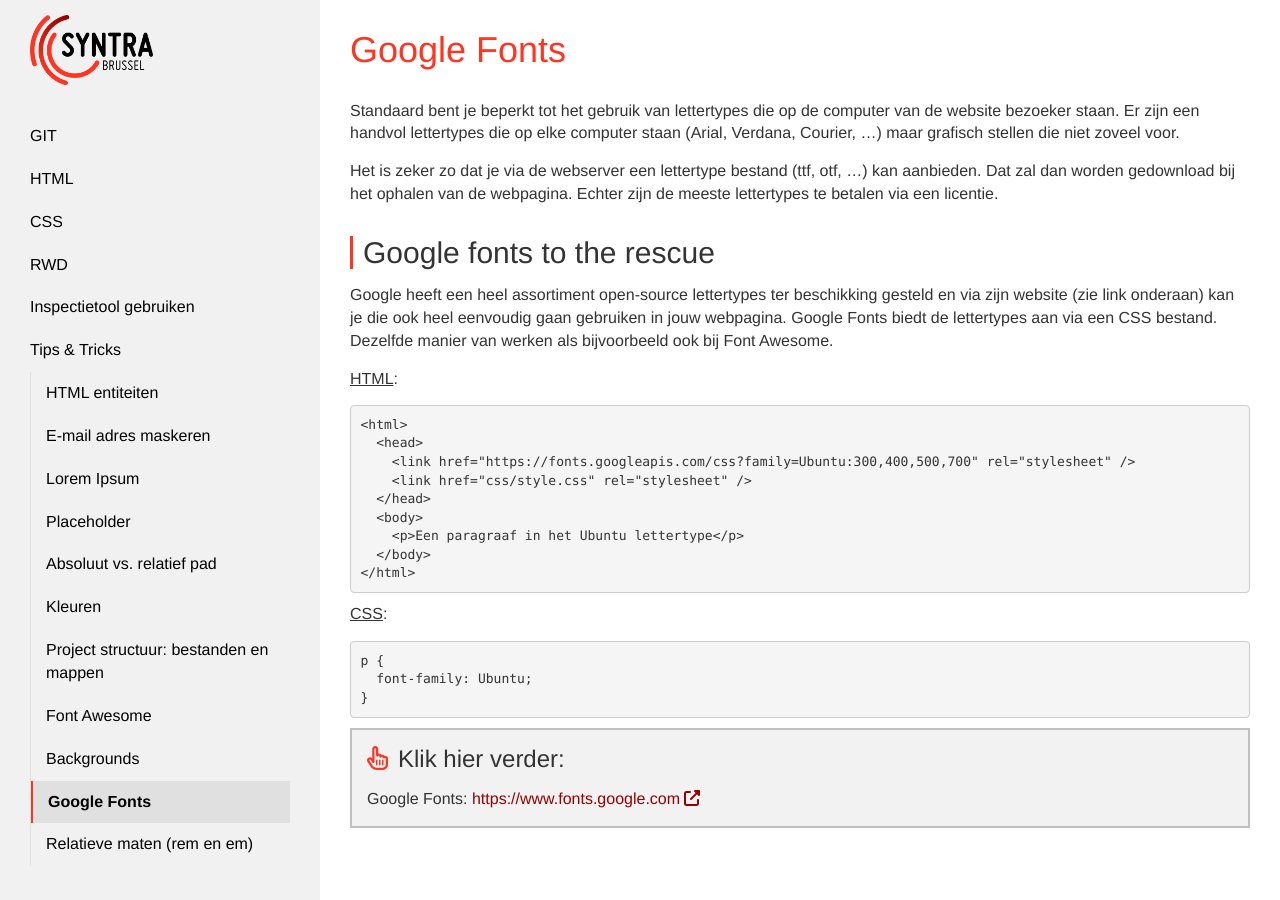
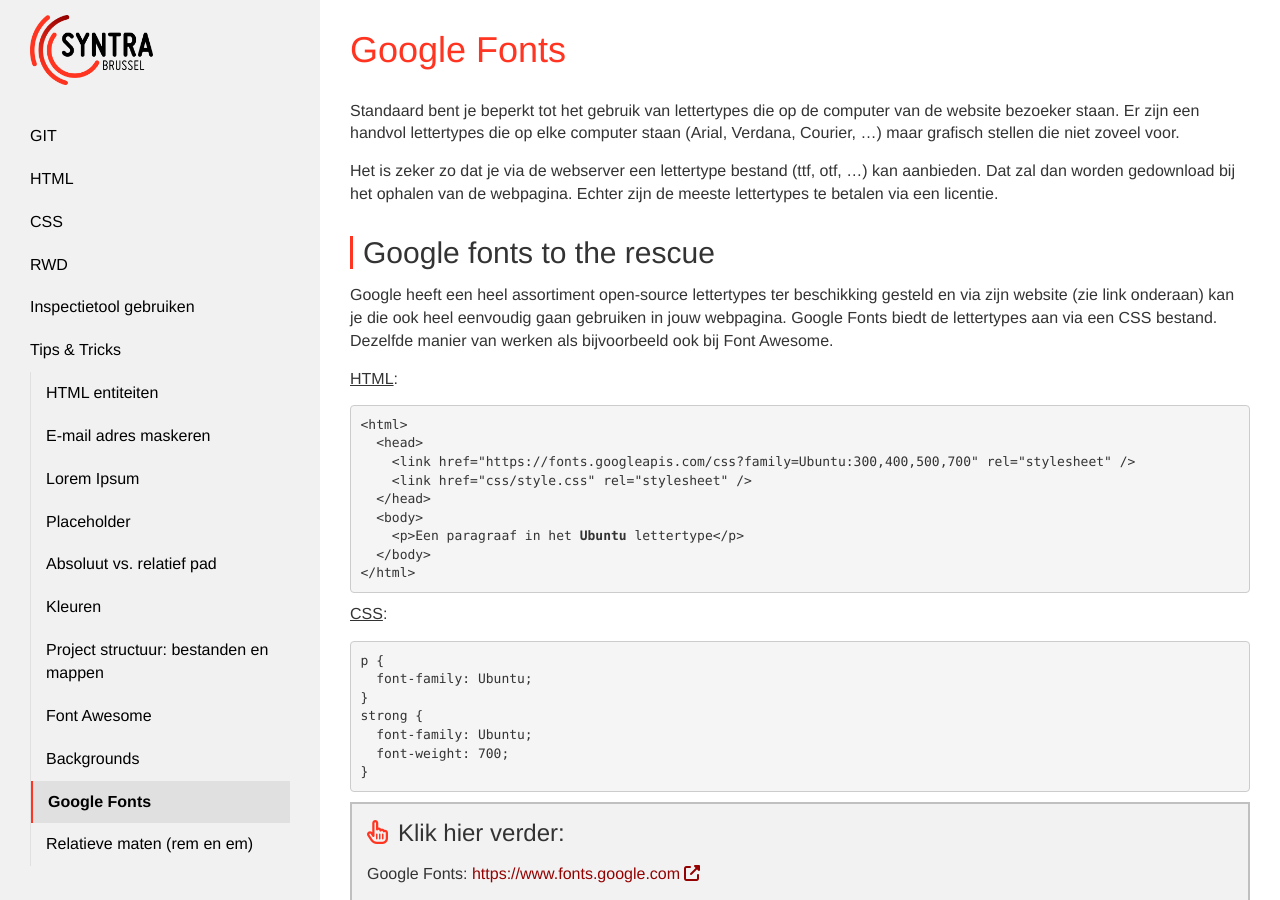
Before and after one commit to Syntra-Brussel/webdesign, a Jekyll site: the page built from tips-and-tricks/google-fonts.md, in a window 1280 px wide and 900 px high. Built offline with Jekyll 4.4.1, drawn with Linux system fonts in a browser that asks for light colours; nearby versions of some CDN libraries; a script that is not in the unit is left out.

Commit message:
Update google-fonts.md

```diff
--- a/tips-and-tricks/google-fonts.md
+++ b/tips-and-tricks/google-fonts.md
@@ -23,7 +23,7 @@
     &lt;link href="css/style.css" rel="stylesheet" /&gt;
   &lt;/head&gt;
   &lt;body&gt;
-    &lt;p&gt;Een paragraaf in het Ubuntu lettertype&lt;/p&gt;
+    &lt;p&gt;Een paragraaf in het <strong>Ubuntu</strong> lettertype&lt;/p&gt;
   &lt;/body&gt;
 &lt;/html&gt;
 </pre>
@@ -33,4 +33,8 @@
 p {
   font-family: Ubuntu;
 }
+strong {
+  font-family: Ubuntu;
+  font-weight: 700;
+}
 </pre>
```
